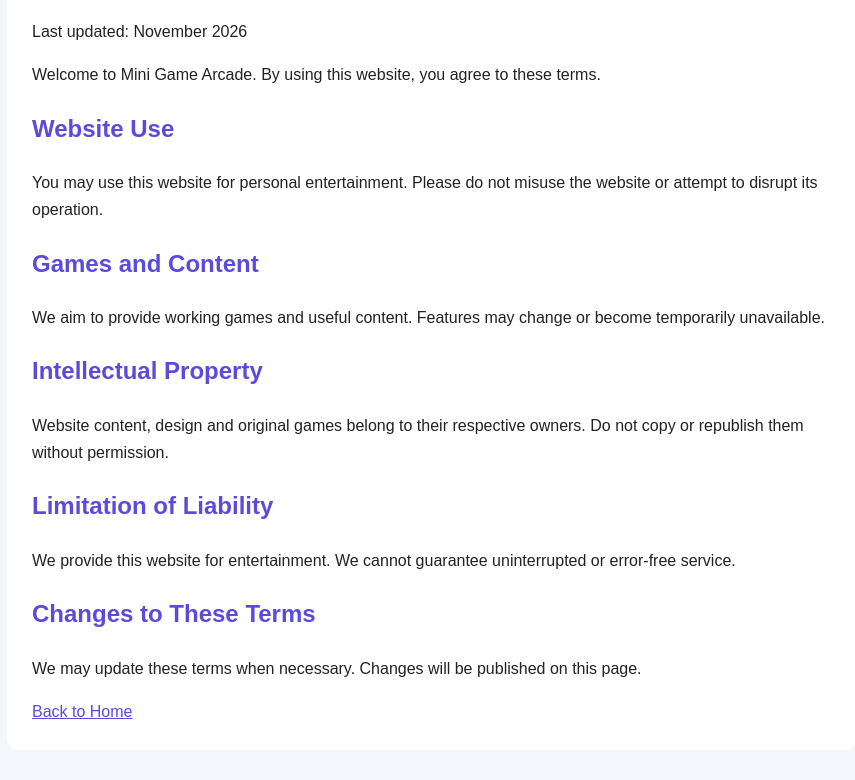
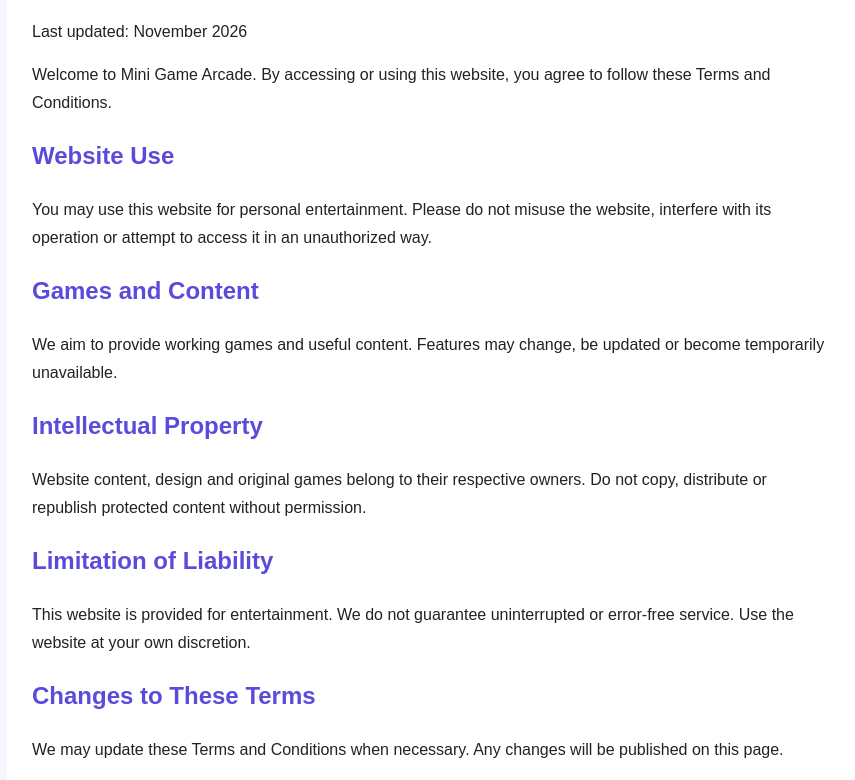
Before and after one commit to manshuthakur505-maker/mini-game-arcade, a plain HTML site: page terms.html in a window 1280 px wide. Shown: the part 164-944 px from the top of the page, without its empty margins (208-1063 px from the left). Drawn offline with Linux system fonts and the light colour scheme.

Commit message:
Improve Terms page SEO

```diff
--- a/terms.html
+++ b/terms.html
@@ -1,9 +1,14 @@
+
 <!DOCTYPE html>
 <html lang="en">
 <head>
     <meta charset="UTF-8">
     <meta name="viewport" content="width=device-width, initial-scale=1.0">
+
     <title>Terms and Conditions - Mini Game Arcade</title>
+
+    <meta name="description" content="Read the Terms and Conditions for using Mini Game Arcade, including website usage, games, intellectual property and service limitations.">
+
     <style>
         body {
             font-family: Arial, sans-serif;
@@ -30,29 +35,25 @@
 
         <p>Last updated: November 2026</p>
 
-        <p>Welcome to Mini Game Arcade. By using this website,
-        you agree to these terms.</p>
+        <p>Welcome to Mini Game Arcade. By accessing or using this website, you agree to follow these Terms and Conditions.</p>
 
         <h2>Website Use</h2>
-        <p>You may use this website for personal entertainment.
-        Please do not misuse the website or attempt to disrupt its operation.</p>
+        <p>You may use this website for personal entertainment. Please do not misuse the website, interfere with its operation or attempt to access it in an unauthorized way.</p>
 
         <h2>Games and Content</h2>
-        <p>We aim to provide working games and useful content.
-        Features may change or become temporarily unavailable.</p>
+        <p>We aim to provide working games and useful content. Features may change, be updated or become temporarily unavailable.</p>
 
         <h2>Intellectual Property</h2>
-        <p>Website content, design and original games belong to
-        their respective owners. Do not copy or republish them
-        without permission.</p>
+        <p>Website content, design and original games belong to their respective owners. Do not copy, distribute or republish protected content without permission.</p>
 
         <h2>Limitation of Liability</h2>
-        <p>We provide this website for entertainment.
-        We cannot guarantee uninterrupted or error-free service.</p>
+        <p>This website is provided for entertainment. We do not guarantee uninterrupted or error-free service. Use the website at your own discretion.</p>
 
         <h2>Changes to These Terms</h2>
-        <p>We may update these terms when necessary.
-        Changes will be published on this page.</p>
+        <p>We may update these Terms and Conditions when necessary. Any changes will be published on this page.</p>
+
+        <h2>Contact Us</h2>
+        <p>If you have questions about these terms, please visit our <a href="contact.html">Contact Page</a>.</p>
 
         <a href="index.html">Back to Home</a>
     </div>
```
